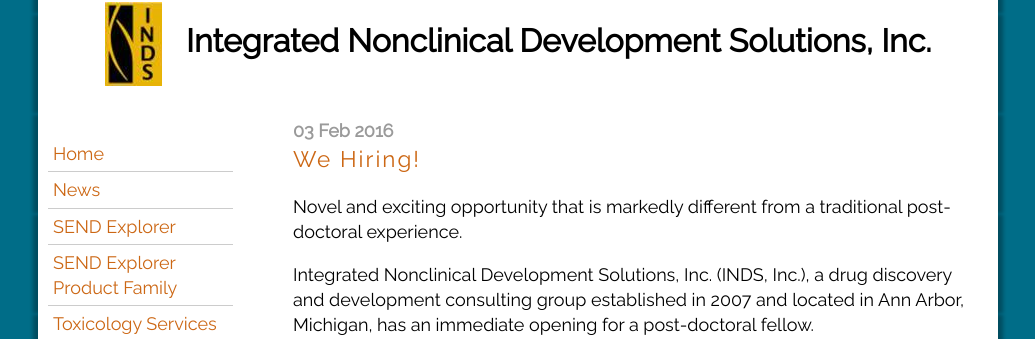
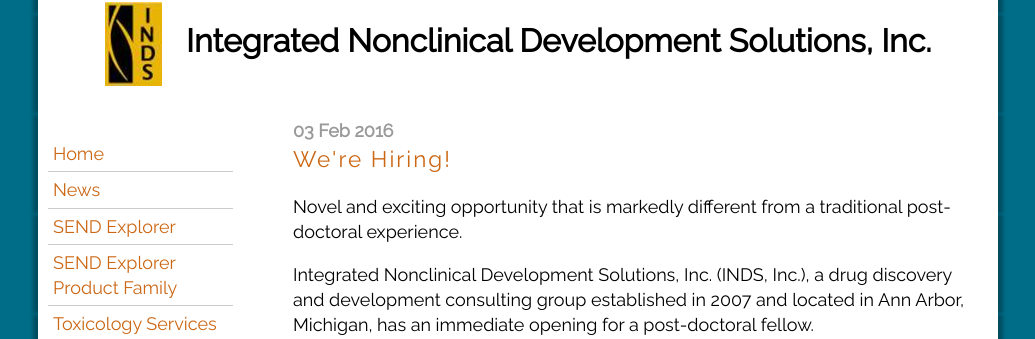
Before and after one commit to inds-inc/inds-inc.github.io, a Jekyll site: the page built from _posts/2016-02-03-we-hiring.md, in a window 1280 px wide. Shown: the part 294-633 px from the top of the page, without its empty margins (122-1157 px from the left). Built offline with Jekyll 4.4.1, drawn with Linux system fonts in a browser that asks for light colours; comment, search, counter and statistics services are not loaded.

Commit message:
fix stuff

```diff
--- a/_posts/2016-02-03-we-hiring.md
+++ b/_posts/2016-02-03-we-hiring.md
@@ -1,6 +1,6 @@
 ---
 layout: post
-title: "We Hiring!"
+title: "We're Hiring!"
 ---
 
 Novel and exciting opportunity that is markedly different from a
```
Also changed, not shown: index.md (+2 -0 lines).
